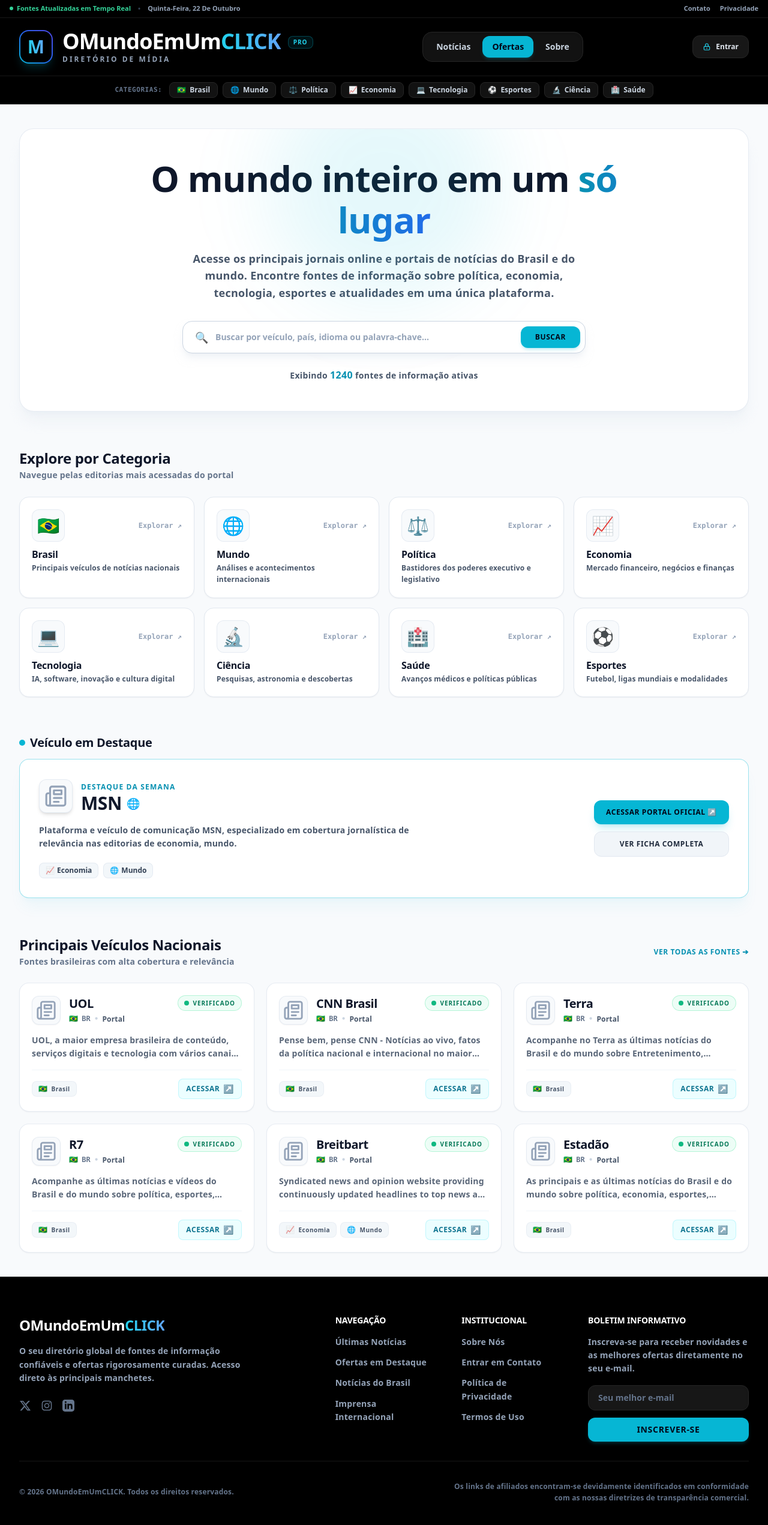
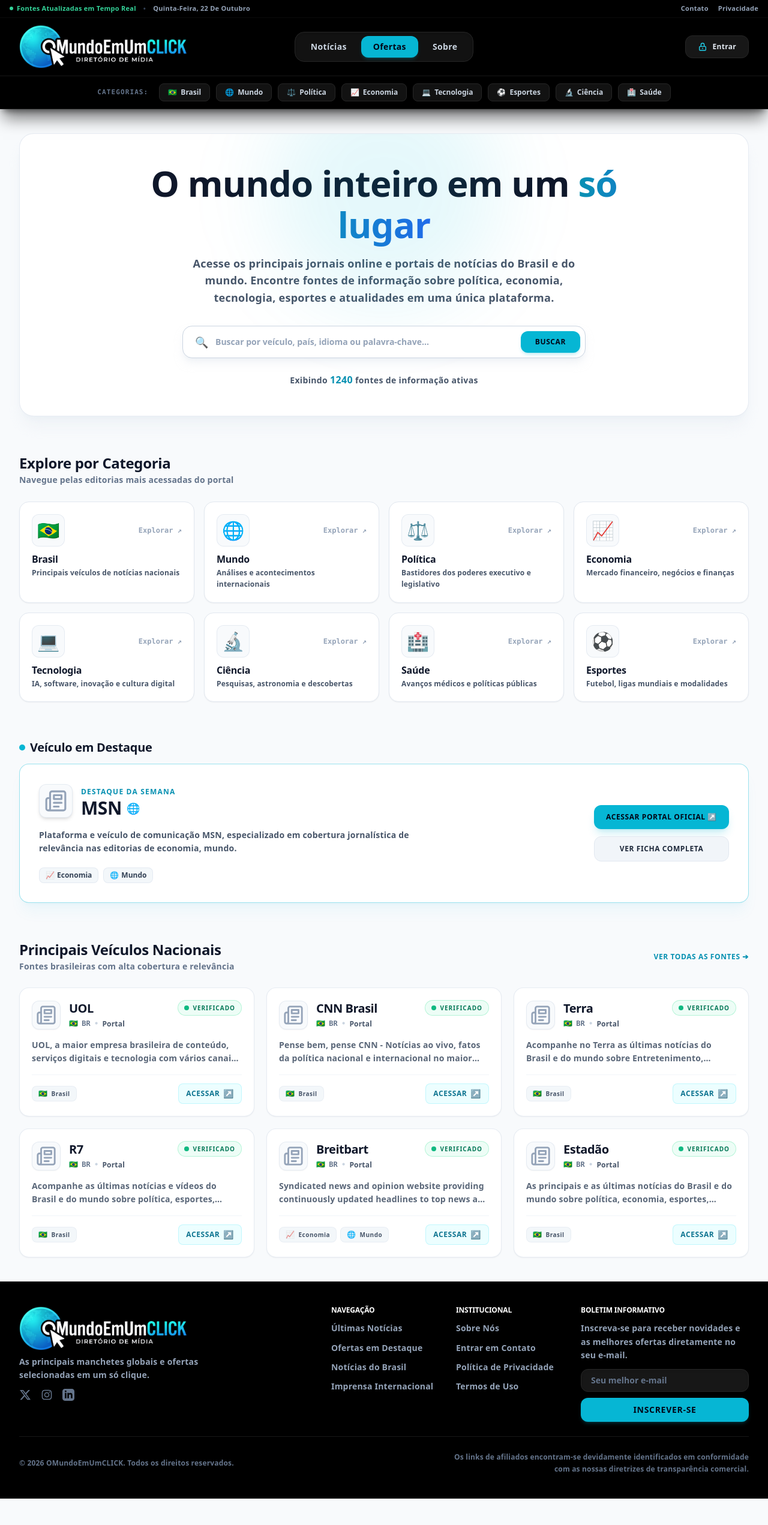
Before and after one commit to 4ndr3ontech/portal-informacaoV2, an Astro site: page / in a window 1280 px wide. Shown: the whole page at 60% size. After the commit the page ends 2498 px from the top, so only its background shows below. Built offline with nearby package versions, Linux system fonts and the light colour scheme; Astro itself is replaced by a stand-in of ours.

Commit message:
Ajuste e padronização do tamanho do logótipo e do rodapé

```diff
--- a/src/components/Footer.astro
+++ b/src/components/Footer.astro
@@ -3,24 +3,29 @@ const currentYear = new Date().getFullYear();
 ---
 
 <footer class="w-full bg-black border-t border-neutral-900 transition-colors duration-200 mt-auto">
-  <div class="max-w-7xl mx-auto px-4 sm:px-6 lg:px-8 py-12 lg:py-16">
+  <div class="max-w-7xl mx-auto px-4 sm:px-6 lg:px-8 py-8 lg:py-10">
 
     <!-- Grid de 12 colunas para controlo preciso do alinhamento -->
-    <div class="grid grid-cols-1 md:grid-cols-12 gap-8 lg:gap-12">
+    <div class="grid grid-cols-1 md:grid-cols-12 gap-6 lg:gap-8">
 
-      <!-- Coluna 1: Marca, Descrição e Redes Sociais -->
-      <div class="md:col-span-12 lg:col-span-5 space-y-4 lg:pr-12">
-        <a href="/" class="inline-block group focus:outline-none">
-          <span class="text-2xl font-black text-white tracking-tight transition-all duration-300 group-hover:opacity-90">
-            OMundoEmUm<span class="text-transparent bg-clip-text bg-gradient-to-r from-cyan-400 to-blue-400">CLICK</span>
-          </span>
+      <!-- Coluna 1: Marca padronizada, Frase Curta e Redes Sociais -->
+      <div class="md:col-span-12 lg:col-span-5 lg:pr-8 flex flex-col">
+
+        <a href="/" class="inline-block transition-transform hover:opacity-90 active:scale-95 self-start" aria-label="Página inicial OMundoEmUmCLICK">
+          <img
+            src="/images/logo.png"
+            alt="Logótipo OMundoEmUmCLICK"
+            class="w-[180px] sm:w-[240px] lg:w-[280px] h-auto object-contain"
+          />
         </a>
-        <p class="text-sm font-bold text-slate-400 leading-relaxed max-w-sm">
-          O seu diretório global de fontes de informação confiáveis e ofertas rigorosamente curadas. Acesso direto às principais manchetes.
+
+        <!-- Frase curta integrada -->
+        <p class="text-sm font-bold text-slate-400 leading-relaxed max-w-sm mt-2">
+          As principais manchetes globais e ofertas selecionadas em um só clique.
         </p>
 
         <!-- Ícones de Redes Sociais -->
-        <div class="flex items-center gap-4 pt-2">
+        <div class="flex items-center gap-4 pt-3">
           <!-- X (Twitter) -->
           <a href="#" aria-label="Siga-nos no X (Twitter)" class="text-slate-500 hover:text-cyan-400 transition-colors">
             <svg class="h-5 w-5" fill="currentColor" viewBox="0 0 24 24" aria-hidden="true">
@@ -44,10 +49,10 @@ const currentYear = new Date().getFullYear();
 
       <!-- Coluna 2: Navegação Principal -->
       <div class="md:col-span-4 lg:col-span-2">
-        <h3 class="text-sm font-black text-white uppercase tracking-wider mb-4">
+        <h3 class="text-xs font-black text-white uppercase tracking-wider mb-3">
           Navegação
         </h3>
-        <ul class="space-y-3 text-sm font-bold">
+        <ul class="space-y-2.5 text-sm font-bold">
           <li><a href="/noticias" class="text-slate-400 hover:text-cyan-400 transition-colors">Últimas Notícias</a></li>
           <li><a href="/ofertas" class="text-slate-400 hover:text-cyan-400 transition-colors">Ofertas em Destaque</a></li>
           <li><a href="/categorias/brasil" class="text-slate-400 hover:text-cyan-400 transition-colors">Notícias do Brasil</a></li>
@@ -57,10 +62,10 @@ const currentYear = new Date().getFullYear();
 
       <!-- Coluna 3: Institucional -->
       <div class="md:col-span-4 lg:col-span-2">
-        <h3 class="text-sm font-black text-white uppercase tracking-wider mb-4">
+        <h3 class="text-xs font-black text-white uppercase tracking-wider mb-3">
           Institucional
         </h3>
-        <ul class="space-y-3 text-sm font-bold">
+        <ul class="space-y-2.5 text-sm font-bold">
           <li><a href="/sobre" class="text-slate-400 hover:text-cyan-400 transition-colors">Sobre Nós</a></li>
           <li><a href="/contato" class="text-slate-400 hover:text-cyan-400 transition-colors">Entrar em Contato</a></li>
           <li><a href="/privacidade" class="text-slate-400 hover:text-cyan-400 transition-colors">Política de Privacidade</a></li>
@@ -70,17 +75,17 @@ const currentYear = new Date().getFullYear();
 
       <!-- Coluna 4: Newsletter -->
       <div class="md:col-span-4 lg:col-span-3">
-        <h3 class="text-sm font-black text-white uppercase tracking-wider mb-4">
+        <h3 class="text-xs font-black text-white uppercase tracking-wider mb-3">
           Boletim Informativo
         </h3>
-        <p class="text-sm font-bold text-slate-400 mb-4 leading-relaxed">
+        <p class="text-sm font-bold text-slate-400 mb-3 leading-relaxed">
           Inscreva-se para receber novidades e as melhores ofertas diretamente no seu e-mail.
         </p>
-        <form action="#" class="flex flex-col gap-3">
+        <form action="#" class="flex flex-col gap-2.5">
           <input
             type="email"
             placeholder="Seu melhor e-mail"
-            class="w-full px-4 py-2.5 text-sm font-bold rounded-xl border border-neutral-800 bg-neutral-900 text-white placeholder-slate-500 focus:outline-none focus:border-cyan-500 focus:ring-1 focus:ring-cyan-500 transition-all shadow-inner"
+            class="w-full px-4 py-2 text-sm font-bold rounded-xl border border-neutral-800 bg-neutral-900 text-white placeholder-slate-500 focus:outline-none focus:border-cyan-500 focus:ring-1 focus:ring-cyan-500 transition-all shadow-inner"
             required
           />
           <button
@@ -95,14 +100,14 @@ const currentYear = new Date().getFullYear();
     </div>
 
     <!-- Linha Divisória Inferior -->
-    <hr class="my-8 border-neutral-900" />
+    <hr class="my-6 border-neutral-900" />
 
     <!-- Direitos de Autor e Avisos Legais -->
-    <div class="flex flex-col md:flex-row items-center justify-between gap-4 text-xs font-bold text-slate-500">
+    <div class="flex flex-col md:flex-row items-center justify-between gap-3 text-xs font-bold text-slate-500">
       <p class="text-center md:text-left">
         &copy; {currentYear} OMundoEmUmCLICK. Todos os direitos reservados.
       </p>
-      <p class="text-center md:text-right max-w-lg">
+      <p class="text-center md:text-right max-w-lg leading-relaxed">
         Os links de afiliados encontram-se devidamente identificados em conformidade com as nossas diretrizes de transparência comercial.
       </p>
     </div>
--- a/src/components/Header.astro
+++ b/src/components/Header.astro
@@ -27,11 +27,11 @@ const currentDate = new Date().toLocaleDateString('pt-BR', {
 });
 ---
 
-<header class="sticky top-0 z-50 w-full border-b border-neutral-900 bg-black transition-all">
+<header class="sticky top-0 z-50 w-full border-b border-neutral-900 bg-black transition-all shadow-xl shadow-black/50">
 
   <!-- Topbar Informativa -->
-  <div class="hidden sm:block border-b border-neutral-900 bg-black py-1.5 px-4">
-    <div class="max-w-7xl mx-auto flex items-center justify-between text-[11px] text-slate-400 font-medium">
+  <div class="hidden sm:block border-b border-neutral-900/50 bg-black py-1.5 px-4">
+    <div class="max-w-7xl mx-auto flex items-center justify-between text-[11px] text-slate-400 font-medium tracking-wide">
       <div class="flex items-center gap-3">
         <span class="inline-flex items-center gap-1.5 text-emerald-400">
           <span class="h-1.5 w-1.5 rounded-full bg-emerald-400 animate-pulse"></span>
@@ -47,40 +47,22 @@ const currentDate = new Date().toLocaleDateString('pt-BR', {
     </div>
   </div>
 
-  <!-- Main Header Navigation -->
-  <div class="max-w-7xl mx-auto px-4 sm:px-6 lg:px-8 h-18 sm:h-24 flex items-center justify-between gap-4">
+  <!-- Main Header Navigation (Altura padronizada para h-20 sm:h-24) -->
+  <div class="max-w-7xl mx-auto px-4 sm:px-6 lg:px-8 h-20 sm:h-24 flex items-center justify-between">
 
-    <!-- Logo Modernizado Premium (Esquerda) -->
-    <a href="/" class="flex items-center gap-3.5 sm:gap-4 group focus:outline-none flex-shrink-0 transition-transform hover:scale-[1.02]">
-      <!-- Ícone 'M' aumentado -->
-      <div class="relative flex items-center justify-center h-12 w-12 sm:h-14 sm:w-14 rounded-2xl bg-gradient-to-tr from-cyan-500 via-blue-600 to-indigo-600 p-0.5 shadow-lg shadow-cyan-500/20 group-hover:shadow-cyan-500/40 transition-all duration-300">
-        <div class="w-full h-full bg-black rounded-[14px] flex items-center justify-center">
-          <span class="font-black text-2xl sm:text-3xl text-transparent bg-clip-text bg-gradient-to-r from-cyan-400 to-blue-400">
-            M
-          </span>
-        </div>
-      </div>
+    <!-- Esquerda: Logo Alinhado e com Tamanho Padronizado -->
+    <div class="flex-1 flex justify-start items-center">
+      <a href="/" class="flex items-center transition-transform hover:opacity-90 active:scale-95" aria-label="Página inicial OMundoEmUmCLICK">
+        <img
+          src="/images/logo.png"
+          alt="Logótipo OMundoEmUmCLICK"
+          class="w-[180px] sm:w-[240px] md:w-[280px] h-auto object-contain"
+        />
+      </a>
+    </div>
 
-      <div class="flex flex-col justify-center">
-        <div class="flex items-center gap-2 sm:gap-3">
-          <!-- Novo Título: OMundoEmUmCLICK -->
-          <span class="text-2xl sm:text-3xl md:text-4xl font-black text-white tracking-tight transition-all duration-300 group-hover:opacity-90">
-            OMundoEmUm<span class="text-transparent bg-clip-text bg-gradient-to-r from-cyan-400 to-blue-400">CLICK</span>
-          </span>
-
-          <span class="hidden sm:inline-flex px-2 py-0.5 rounded-lg text-[10px] font-black bg-cyan-500/10 text-cyan-400 border border-cyan-500/30 uppercase tracking-widest mt-1">
-            PRO
-          </span>
-        </div>
-        <!-- Subtítulo mais elegante e espaçado -->
-        <span class="text-[10px] sm:text-xs text-slate-400 tracking-[0.25em] uppercase font-bold mt-0.5 hidden sm:block">
-          Diretório de Mídia
-        </span>
-      </div>
-    </a>
-
-    <!-- Nav Links Centralizados (Centro) -->
-    <nav class="hidden md:flex items-center justify-center flex-1 max-w-sm mx-auto">
+    <!-- Centro: Nav Links Perfeitamente Centralizados -->
+    <nav class="hidden md:flex items-center justify-center flex-shrink-0">
       <div id="nav-container" class="flex items-center gap-1 bg-neutral-900/80 p-1.5 rounded-2xl border border-neutral-800 shadow-inner">
         {navLinks.map((link) => {
           const isOfertas = link.href === '/ofertas';
@@ -90,7 +72,7 @@ const currentDate = new Date().toLocaleDateString('pt-BR', {
             <a
               href={link.href}
               class:list={[
-                "nav-pill px-4 py-2 rounded-xl text-xs sm:text-sm font-semibold transition-all duration-200",
+                "nav-pill px-5 py-2 rounded-xl text-sm font-semibold transition-all duration-200 tracking-wide",
                 isActive
                   ? "bg-cyan-500 text-slate-950 shadow-md shadow-cyan-500/20 font-bold"
                   : "text-slate-300 hover:text-white hover:bg-neutral-800"
@@ -103,15 +85,14 @@ const currentDate = new Date().toLocaleDateString('pt-BR', {
       </div>
     </nav>
 
-    <!-- Ações e Login Admin (Direita) -->
-    <div class="flex items-center gap-2.5 flex-shrink-0">
-      <!-- Botão Entrar (Área Admin / Restrita) -->
+    <!-- Direita: Ações e Login -->
+    <div class="flex-1 flex justify-end items-center gap-2.5">
       <a
         href="/admin/login"
-        class="hidden sm:inline-flex items-center gap-2 px-4 py-2.5 rounded-xl bg-neutral-900 border border-neutral-800 hover:border-cyan-500/50 text-slate-200 hover:text-cyan-400 font-semibold text-xs transition-all shadow-sm"
+        class="hidden sm:inline-flex items-center gap-2 px-5 py-2.5 rounded-xl bg-neutral-900 border border-neutral-800 hover:border-cyan-500/50 text-slate-200 hover:text-cyan-400 font-semibold text-xs transition-all shadow-sm tracking-wide"
         title="Acesso restrito para administradores"
       >
-        <svg class="w-3.5 h-3.5 text-cyan-400" fill="none" viewBox="0 0 24 24" stroke="currentColor">
+        <svg class="w-4 h-4 text-cyan-400" fill="none" viewBox="0 0 24 24" stroke="currentColor">
           <path stroke-linecap="round" stroke-linejoin="round" stroke-width="2" d="M12 15v2m-6 4h12a2 2 0 002-2v-6a2 2 0 00-2-2H6a2 2 0 00-2 2v6a2 2 0 002 2zm10-10V7a4 4 0 00-8 0v4h8z" />
         </svg>
         <span>Entrar</span>
@@ -119,14 +100,14 @@ const currentDate = new Date().toLocaleDateString('pt-BR', {
     </div>
   </div>
 
-  <!-- Sub-barra com Pills de Categorias Centralizadas -->
-  <div class="border-t border-neutral-900 bg-black py-2.5 overflow-x-auto scrollbar-none">
-    <div class="max-w-7xl mx-auto px-4 sm:px-6 lg:px-8 flex items-center justify-center flex-wrap gap-2 text-xs font-medium">
-      <span class="text-slate-500 text-[11px] font-mono uppercase tracking-wider pr-1 hidden sm:inline-block">Categorias:</span>
+  <!-- Sub-barra com Pills de Categorias -->
+  <div class="border-t border-neutral-900 bg-black py-3 overflow-x-auto scrollbar-none">
+    <div class="max-w-7xl mx-auto px-4 sm:px-6 lg:px-8 flex items-center justify-center flex-wrap gap-2.5 text-xs font-medium">
+      <span class="text-slate-500 text-[11px] font-mono uppercase tracking-widest pr-2 hidden sm:inline-block">Categorias:</span>
       {categories.map((cat) => (
         <a
           href={`/noticias?category=${encodeURIComponent(cat.slug)}`}
-          class="inline-flex items-center gap-1.5 px-3 py-1 rounded-lg bg-neutral-900/80 border border-neutral-800 text-slate-300 hover:text-white hover:border-cyan-500/40 hover:bg-neutral-800 transition-all duration-200 whitespace-nowrap"
+          class="inline-flex items-center gap-1.5 px-3.5 py-1.5 rounded-lg bg-neutral-900/80 border border-neutral-800 text-slate-300 hover:text-white hover:border-cyan-500/40 hover:bg-neutral-800 transition-all duration-200 whitespace-nowrap shadow-sm"
         >
           <span>{getCategoryIcon(cat.slug)}</span>
           <span>{cat.label}</span>
@@ -138,19 +119,16 @@ const currentDate = new Date().toLocaleDateString('pt-BR', {
 </header>
 
 <script>
-  // Move a pílula de destaque azul ao clicar nas opções do menu
   document.addEventListener('DOMContentLoaded', () => {
     const pills = document.querySelectorAll('.nav-pill');
 
     pills.forEach(pill => {
       pill.addEventListener('click', (e) => {
-        // Remove o destaque de todos
         pills.forEach(p => {
           p.classList.remove('bg-cyan-500', 'text-slate-950', 'shadow-md', 'shadow-cyan-500/20', 'font-bold');
           p.classList.add('text-slate-300', 'hover:text-white', 'hover:bg-neutral-800');
         });
 
-        // Aplica o destaque azul padrão no botão clicado
         const target = e.currentTarget as HTMLElement;
         target.classList.remove('text-slate-300', 'hover:text-white', 'hover:bg-neutral-800');
         target.classList.add('bg-cyan-500', 'text-slate-950', 'shadow-md', 'shadow-cyan-500/20', 'font-bold');
```
Also changed, not shown: public/images/logo.png (added).
